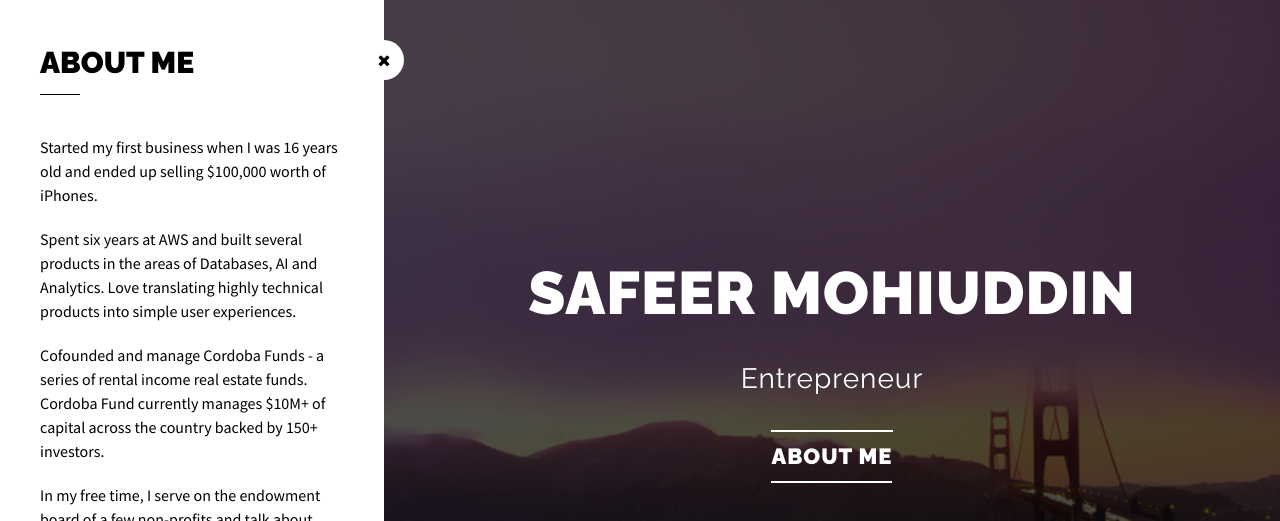
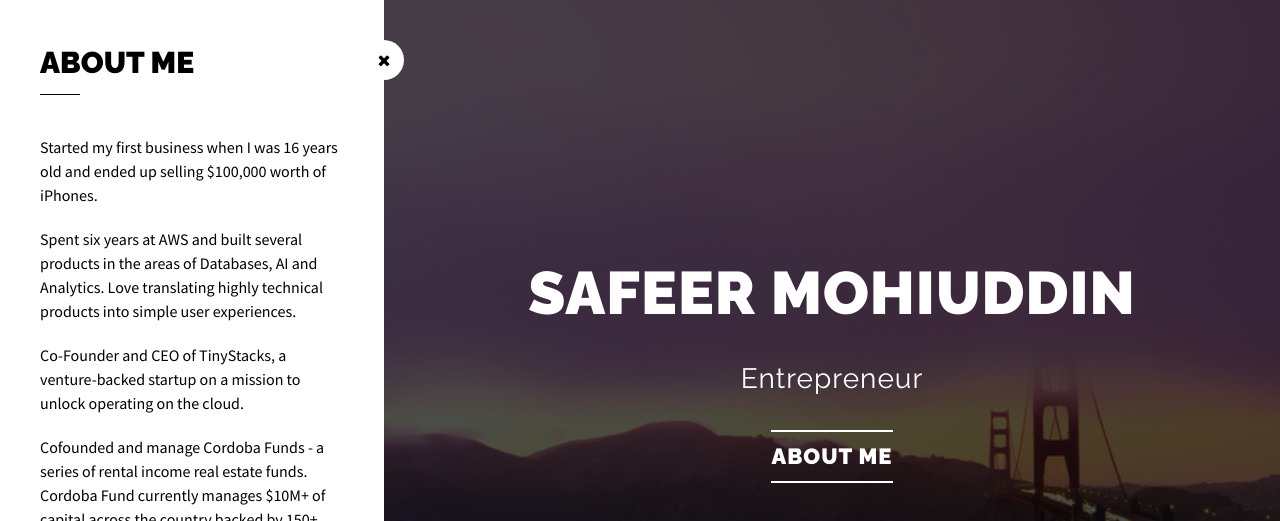
Before and after one commit to smohiuddin/smohiuddin.github.io, a plain HTML site: page index.html in a window 1280 px wide. Both pictures are taken after a click on the link "ABOUT ME". Shown: the top 521 px of the page. Drawn offline with Linux system fonts and the light colour scheme.

Commit message:
Update index.html

```diff
--- a/index.html
+++ b/index.html
@@ -38,6 +38,8 @@
 
                     <p>Spent six years at AWS and built several products in the areas of Databases, AI and Analytics. Love translating highly technical products into simple user experiences. </p>
 
+		    <p>Co-Founder and CEO of TinyStacks, a venture-backed startup on a mission to unlock operating on the cloud.</p>
+
                     <p>Cofounded and manage Cordoba Funds - a series of rental income real estate funds. Cordoba Fund currently manages $10M+ of capital across the country backed by 150+ investors.</p>
 
                     <p>In my free time, I serve on the endowment board of a few non-profits and talk about personal finance.</p>
```
